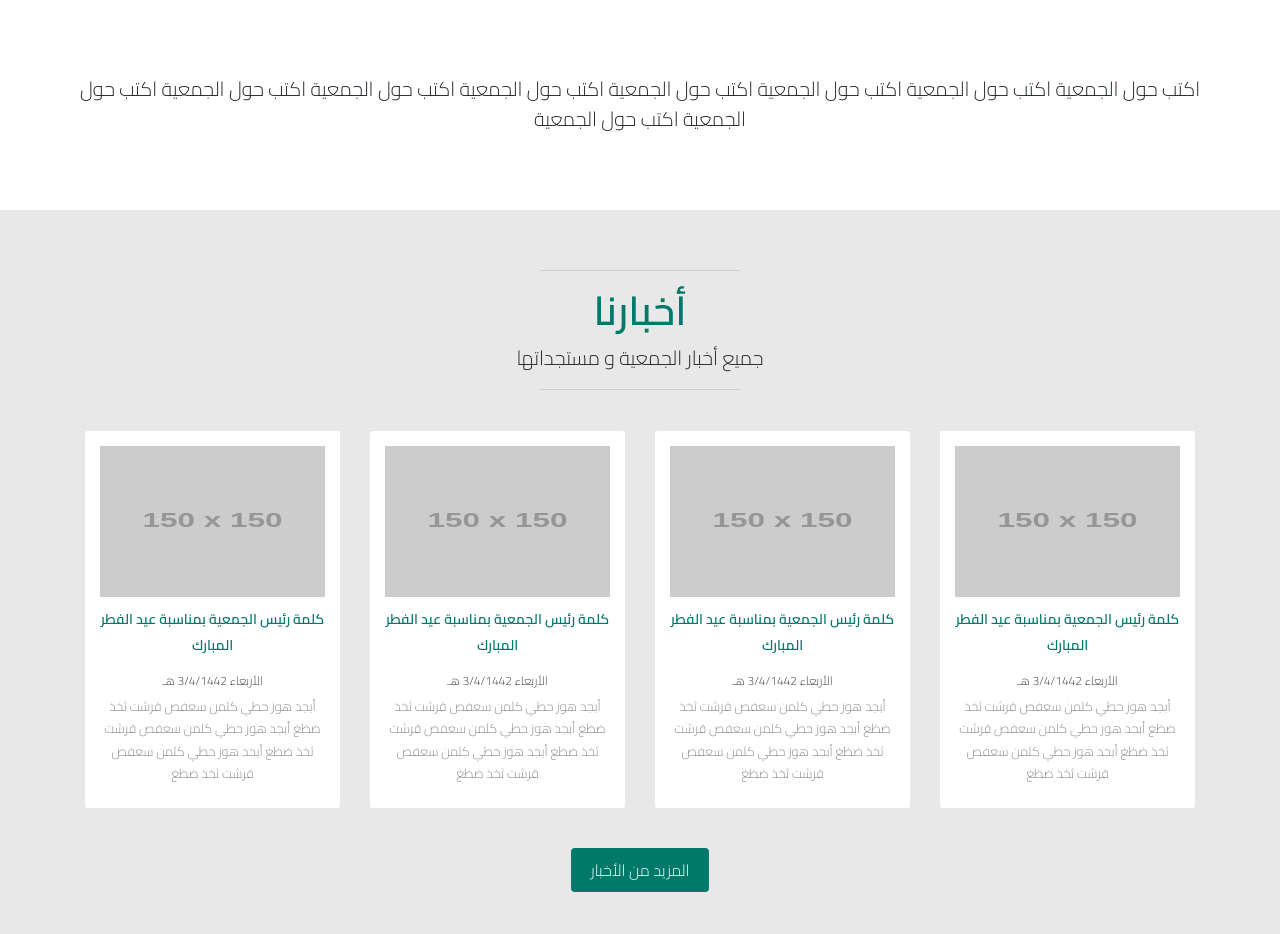
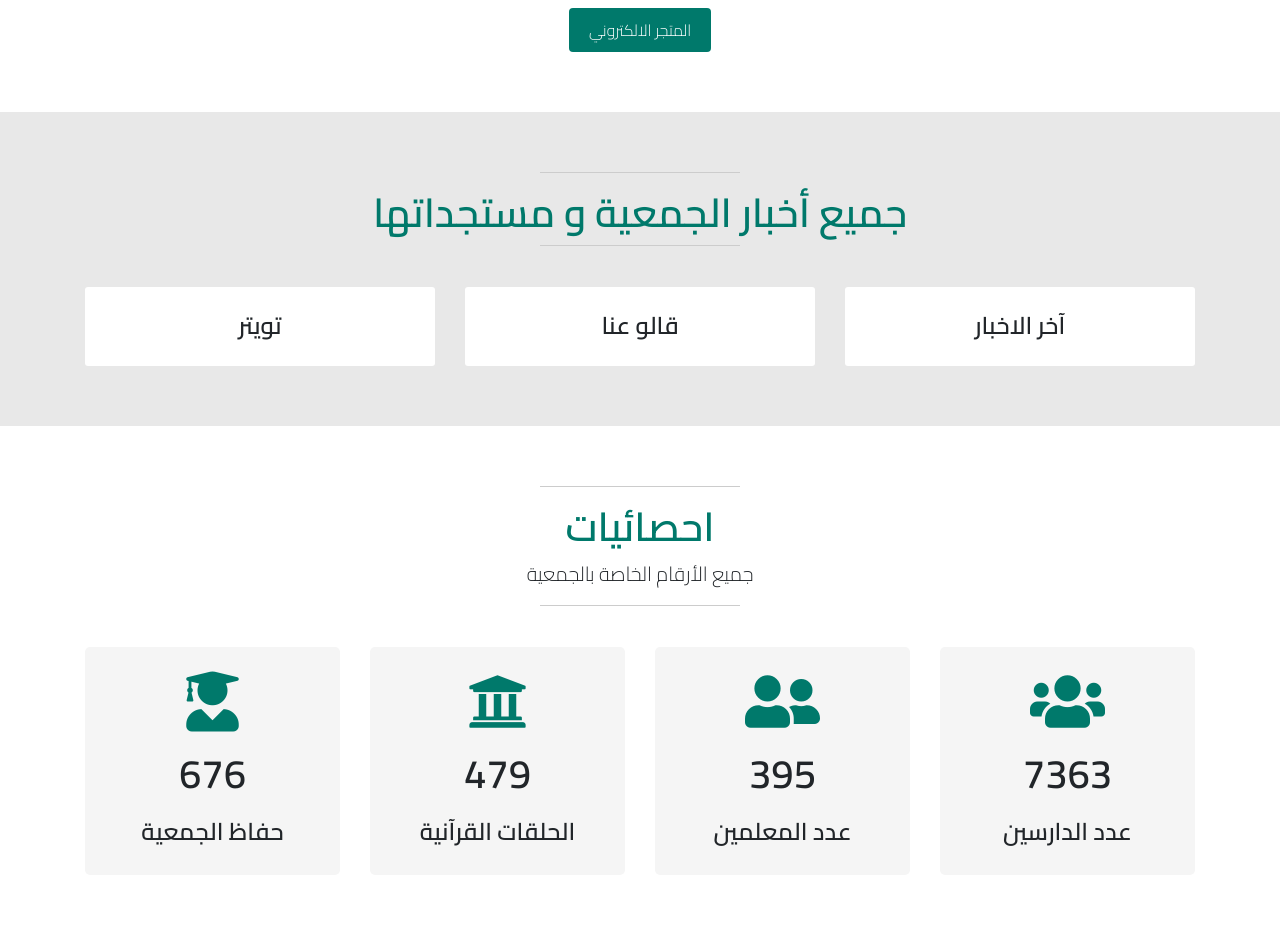
Before and after one commit to 9oyle7/quranZilfy, a plain HTML site: page index.html in a window 1280 px wide. Shown: the part 987-1921 px from the top of the page. Drawn offline with nearby package versions, Linux system fonts and the light colour scheme; placeholder pictures from the web are drawn by us.

Commit message:
some edit

```diff
--- a/css/style.css
+++ b/css/style.css
@@ -253,10 +253,7 @@ body {
 .section-news .box .news-heading {
     font-weight: bold;
     margin-bottom: 6px;
-    font-size: 14px;
-    line-height: 1.8;
-    height: 50px;
-    color: #00796B;
+    color: #212529;
     margin-top: 10px;
     margin-bottom: 10px;
     overflow: hidden;
@@ -275,6 +272,26 @@ body {
     min-height: 88px;
     max-height: 88px;
     overflow: hidden;
+}
+.more-news a {
+    background-color: #00796B;
+    display: inline-block;
+    padding: 10px 20px;
+    color: #FFF;
+    margin-top: 40px;
+    border-radius: 4px ;
+}
+ .button-fill {
+    background: linear-gradient(to left, #3c3c3c 50%, #00796B 50%) no-repeat scroll left bottom/210% 100% ;
+}
+ .button-fill:hover {
+    background-position: right bottom;
+    text-decoration: none;
+    -webkit-transition: all .4s ease-in-out;
+    -moz-transition: all .4s ease-in-out;
+    -o-transition: all .4s ease-in-out;
+    -ms-transition: all .4s ease-in-out;
+    transition: all .4s ease-in-out;
 }
 .section-news .more-news a {
     background-color: #00796B;
--- a/index.html
+++ b/index.html
@@ -16,7 +16,6 @@
   <link href="https://fonts.googleapis.com/css2?family=Cairo:wght@300;600&display=swap" rel="stylesheet">
   <title>الجمعية الخيرية ب محافظة الزلفي</title>
 </head>
-
 <body>
   <div class="topHeader d-flex justify-content-between">
 
@@ -269,12 +268,11 @@
     <div class="container">
       <div class="row">
           <div class="title-section">
-              <h1>حول الجمعية</h1>
-              <p>الجمعية الخيرية بمحافظة الزلفي</p>
+              <h1>المتجر</h1>
            </div>
-           <div class="about">
-            <p>اكتب حول الجمعية اكتب حول الجمعية اكتب حول الجمعية اكتب حول الجمعية اكتب حول الجمعية اكتب حول الجمعية اكتب حول الجمعية اكتب حول الجمعية اكتب حول الجمعية</p>
-         </div>
+      </div>
+      <div class="more-news text-center ">
+        <a href="#" class="button-fill" title="  "> المتجر الالكتروني </a>
       </div>
     </div>
   </div>
@@ -282,58 +280,31 @@
     <div class="container">
       <div class="row">
         <div class="title-section">
-          <h1>أخبارنا</h1>
-          <p>جميع أخبار الجمعية و مستجداتها</p>
+          <h1>جميع أخبار الجمعية و مستجداتها</h1>
         </div>
       </div>
       <div class="row text-center">
-        <div class="col-md-3">
+        <div class="col-md-4">
           <div class="box">
             <a class="box-link" href="#">
-              <img class="img-responsive" alt="" src="https://via.placeholder.com/150">
-              <h5 class="news-heading ">كلمة رئيس الجمعية بمناسبة عيد الفطر المبارك</h5>
-              <span class="news-date ">الأربعاء 3/4/1442 هـ</span>
-              <p class="news-description ">أبجد هوز حطي كلمن سعفص قرشت ثخذ ضظغ أبجد هوز حطي كلمن سعفص قرشت ثخذ ضظغ أبجد
-                هوز حطي كلمن سعفص قرشت ثخذ ضظغ</p>
+              <h4 class="news-heading ">آخر الاخبار</h4>
             </a>
           </div>
         </div>
-        <div class="col-md-3">
+        <div class="col-md-4">
           <div class="box">
             <a class="box-link" href="#">
-              <img class="img-responsive" alt="" src="https://via.placeholder.com/150">
-              <h5 class="news-heading ">كلمة رئيس الجمعية بمناسبة عيد الفطر المبارك</h5>
-              <span class="news-date ">الأربعاء 3/4/1442 هـ</span>
-              <p class="news-description ">أبجد هوز حطي كلمن سعفص قرشت ثخذ ضظغ أبجد هوز حطي كلمن سعفص قرشت ثخذ ضظغ أبجد
-                هوز حطي كلمن سعفص قرشت ثخذ ضظغ</p>
+              <h4 class="news-heading ">قالو عنا</h4>
             </a>
           </div>
         </div>
-        <div class="col-md-3">
+        <div class="col-md-4">
           <div class="box">
             <a class="box-link" href="#">
-              <img class="img-responsive" alt="" src="https://via.placeholder.com/150">
-              <h5 class="news-heading ">كلمة رئيس الجمعية بمناسبة عيد الفطر المبارك</h5>
-              <span class="news-date ">الأربعاء 3/4/1442 هـ</span>
-              <p class="news-description ">أبجد هوز حطي كلمن سعفص قرشت ثخذ ضظغ أبجد هوز حطي كلمن سعفص قرشت ثخذ ضظغ أبجد
-                هوز حطي كلمن سعفص قرشت ثخذ ضظغ</p>
+              <h4 class="news-heading ">تويتر</h4>
             </a>
           </div>
         </div>
-        <div class="col-md-3">
-          <div class="box">
-            <a class="box-link" href="#">
-              <img class="img-responsive" alt="" src="https://via.placeholder.com/150">
-              <h5 class="news-heading ">كلمة رئيس الجمعية بمناسبة عيد الفطر المبارك</h5>
-              <span class="news-date ">الأربعاء 3/4/1442 هـ</span>
-              <p class="news-description ">أبجد هوز حطي كلمن سعفص قرشت ثخذ ضظغ أبجد هوز حطي كلمن سعفص قرشت ثخذ ضظغ أبجد
-                هوز حطي كلمن سعفص قرشت ثخذ ضظغ</p>
-            </a>
-          </div>
-        </div>
-      </div>
-      <div class="more-news text-center ">
-        <a href="#" class="button-fill" title="المزيد من الأخبار">المزيد من الأخبار</a>
       </div>
     </div>
   </div>
```
